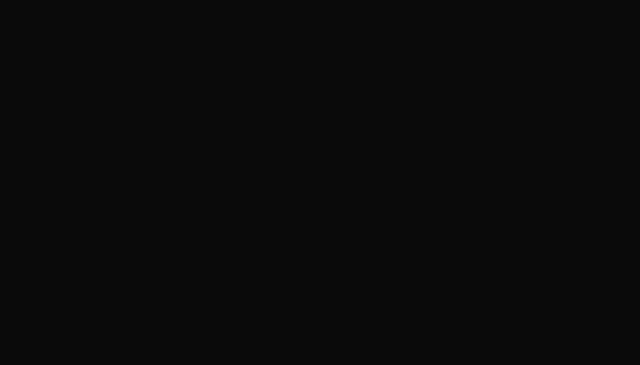
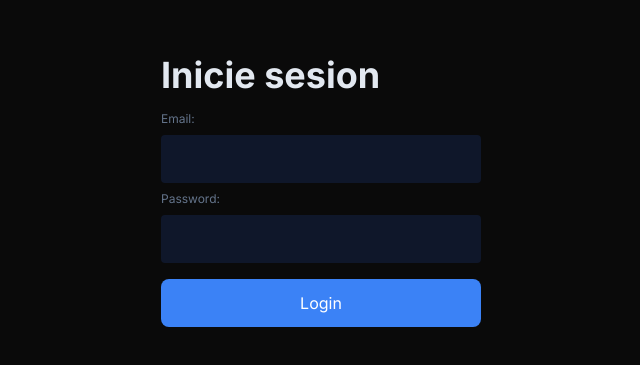
Before and after one commit to Rolas444/api-portfolio, a Next.js app: page /auth/login in a window 1280 px wide. Shown: the part 153-518 px from the top of the page, without its empty margins (319-959 px from the left). Built offline with nearby package versions, Linux system fonts and the light colour scheme.

Commit message:
login process

```diff
--- /dev/null
+++ b/app/api/auth/[...nextauth]/route.js
@@ -0,0 +1,46 @@
+import NextAuth from "next-auth/next";
+import CredentialsProvider from "next-auth/providers/credentials";
+import db from "@/libs/db";
+import bcrypt from 'bcrypt'
+
+const authOptions = {
+    providers: [
+        CredentialsProvider({
+            name: "Credentials",
+            credentials: {
+                email: {label: "Email", type: "email", placeholder: "Email"},
+                password: {label: "Password", type: "password", placeholder: "Password"}
+            },
+            async authorize(credentials, req){
+                console.log(credentials)
+                const userFound = await db.user.findUnique({
+                    where: {
+                        email: credentials.email
+                    }
+                })
+                if(!userFound) throw new Error(JSON.stringify({
+                    status: 401,
+                    message: "User not found"
+
+                }))
+                console.log(userFound)
+                const matchPassword = await bcrypt.compare(credentials.password, userFound.password)
+                if(!matchPassword) return null
+                return {
+                    id: userFound.id,
+                    username: userFound.username,
+                    email: userFound.email
+                }
+            }
+        })
+    ],
+    // callbacks: {
+    //     async redirect({ url, baseUrl }) {
+    //         return baseUrl
+    //       }
+    // }
+}
+
+const handler = NextAuth(authOptions)
+
+export {handler as GET, handler as POST}
--- a/app/auth/login/page.jsx
+++ b/app/auth/login/page.jsx
@@ -1,9 +1,55 @@
+'use client'
+import { useForm } from "react-hook-form"
+import { signIn } from "next-auth/react"
 
-const LoginPage = ()=>{
+const LoginPage = () => {
+    const { register, handleSubmit, formState: { errors } } = useForm()
+
+    const onSubmit = handleSubmit(async data => {
+        const res = await signIn('credentials',{
+            email: data.email,
+            password: data.password,
+            redirect:false
+        })
+        if(res.error){
+            alert(res.error.message)
+        }else{
+            alert("bienvenido")
+        }
+        console.log(res)
+    })
     return (<>
-    <div>
-        <h3>Login</h3>
-    </div>
+        <div className="h-[calc(100vh-7rem)] flex justify-center items-center">
+
+            <form onSubmit={onSubmit} className="w-1/4">
+                <h1 className="text-slate-200 font-bold text-4xl mb-4"> Inicie sesion</h1>
+                <label className="text-slate-500 mb-2 block text-xs">Email: </label>
+                <input type="text"
+                    {...register("email", {
+                        required: {
+                            value: true,
+                            message: "Este campo es requerido"
+                        }
+                    })}
+                    className="p-3 rounded block mb-2 bg-slate-900 text-slate-300 w-full"
+                />
+                {errors.email && (<span className="text-red-500 text-sm">{errors.email.message}</span>)}
+                <label className="text-slate-500 mb-2 block text-xs">Password: </label>
+                <input type="password"
+                    {...register("password", {
+                        required: {
+                            value: true,
+                            message: "Este campo es requerido"
+                        }
+                    })}
+                    className="p-3 rounded block mb-2 bg-slate-900 text-slate-300 w-full"
+                />
+                {errors.password && (<span className="text-red-500 text-sm">{errors.password.message}</span>)}
+                <button type="submit" className="w-full  bg-blue-500 text-white p-3 rounded-lg mt-2">
+                    Login
+                </button>
+            </form>
+        </div>
     </>)
 }
 
--- a/app/auth/register/page.jsx
+++ b/app/auth/register/page.jsx
@@ -32,7 +32,7 @@
         }
     })
 
-    co
+
 
     return (<>
             <div className="h-[calc(100vh-7rem)] flex justify-center items-center">
--- a/package.json
+++ b/package.json
@@ -12,6 +12,7 @@
     "@prisma/client": "^5.15.0",
     "bcrypt": "^5.1.1",
     "next": "14.2.3",
+    "next-auth": "^4.24.7",
     "react": "^18",
     "react-dom": "^18",
     "react-hook-form": "^7.51.5"
```
Also changed, not shown: 1 other file (tests, documents, lock files or other folders).
